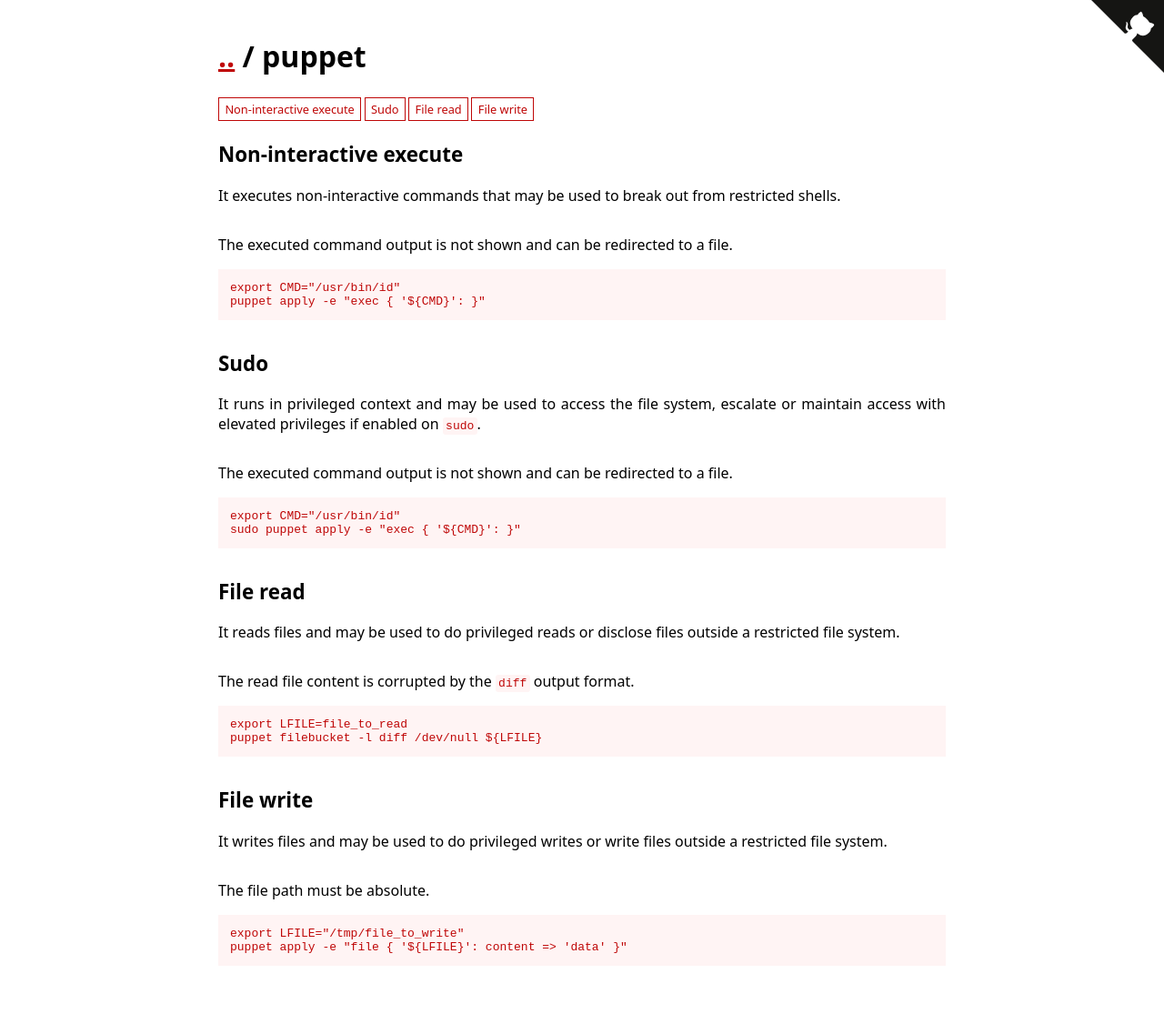
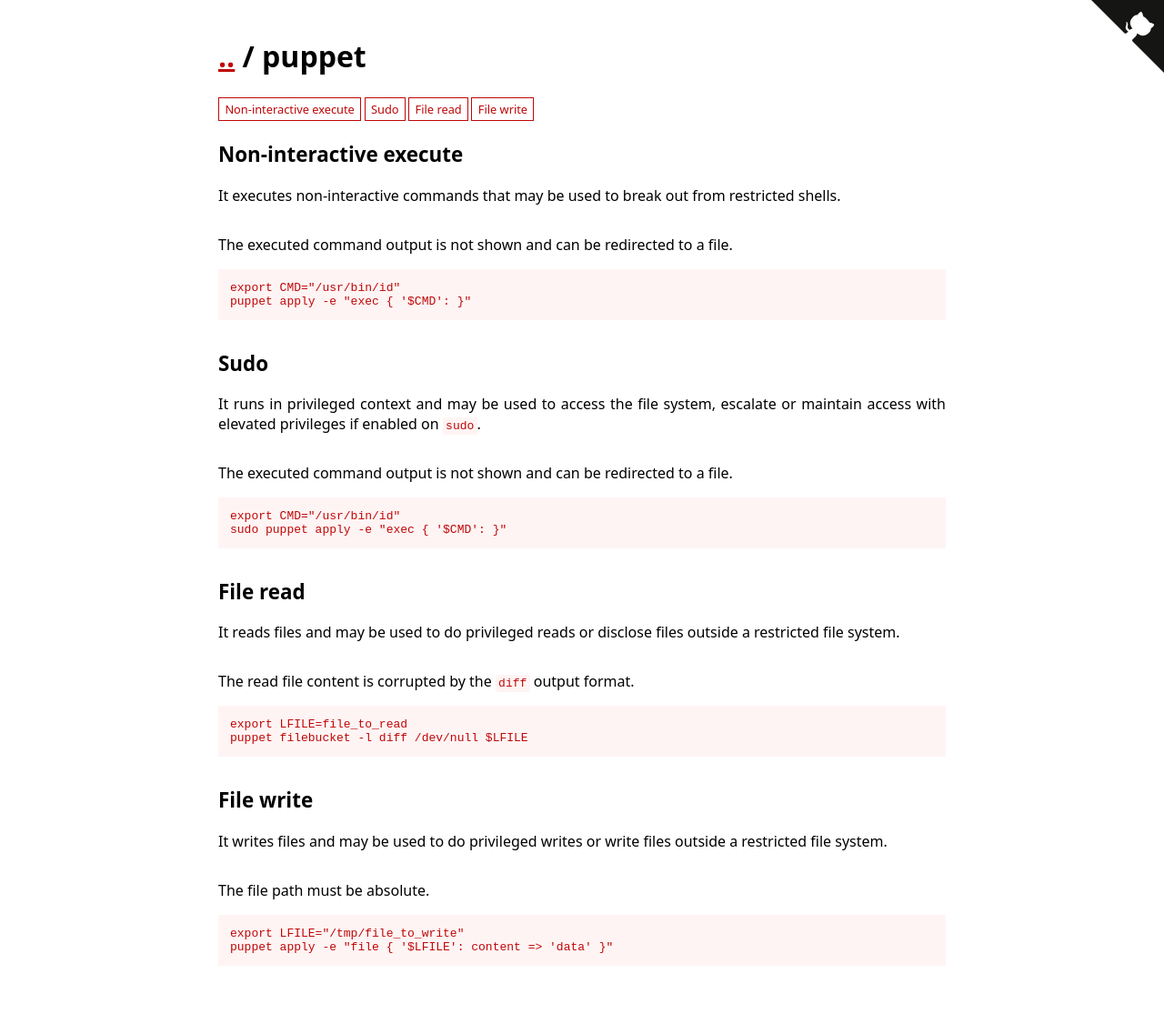
Before and after one commit to GTFOBins/GTFOBins.github.io, a Jekyll site: the page built from _gtfobins/puppet.md, in a window 1280 px wide. Shown: the whole page at 91% size. Built offline with Jekyll 4.4.1, drawn with Linux system fonts in a browser that asks for light colours.

```diff
--- a/_gtfobins/puppet.md
+++ b/_gtfobins/puppet.md
@@ -4,20 +4,20 @@ functions:
     - description: The executed command output is not shown and can be redirected to a file.
       code: |
         export CMD="/usr/bin/id"
-        puppet apply -e "exec { '${CMD}': }"
+        puppet apply -e "exec { '$CMD': }"
   sudo-enabled:
     - description: The executed command output is not shown and can be redirected to a file.
       code: |
         export CMD="/usr/bin/id"
-        sudo puppet apply -e "exec { '${CMD}': }"
+        sudo puppet apply -e "exec { '$CMD': }"
   file-read:
     - description: The read file content is corrupted by the `diff` output format.
       code: |
         export LFILE=file_to_read
-        puppet filebucket -l diff /dev/null ${LFILE}
+        puppet filebucket -l diff /dev/null $LFILE
   file-write:
     - description: The file path must be absolute.
       code: |
         export LFILE="/tmp/file_to_write"
-        puppet apply -e "file { '${LFILE}': content => 'data' }"
+        puppet apply -e "file { '$LFILE': content => 'data' }"
 ---
```
